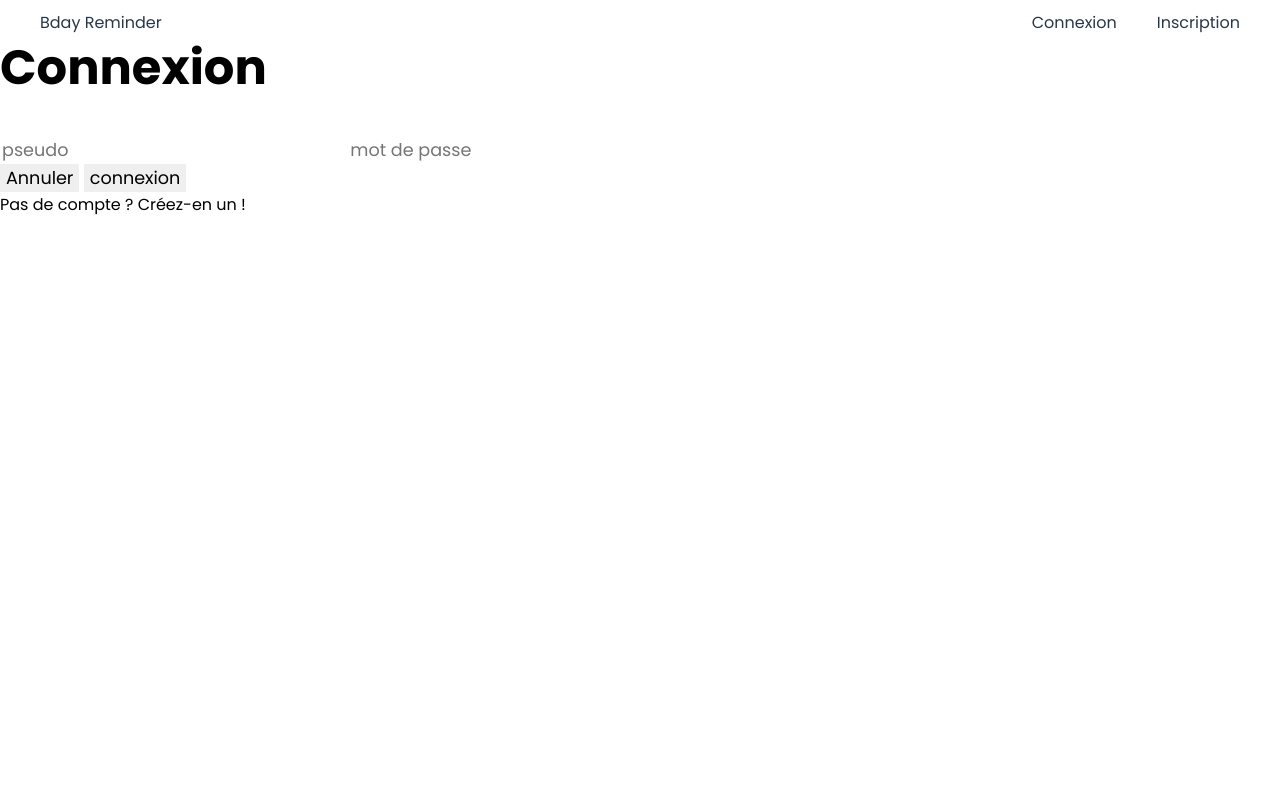
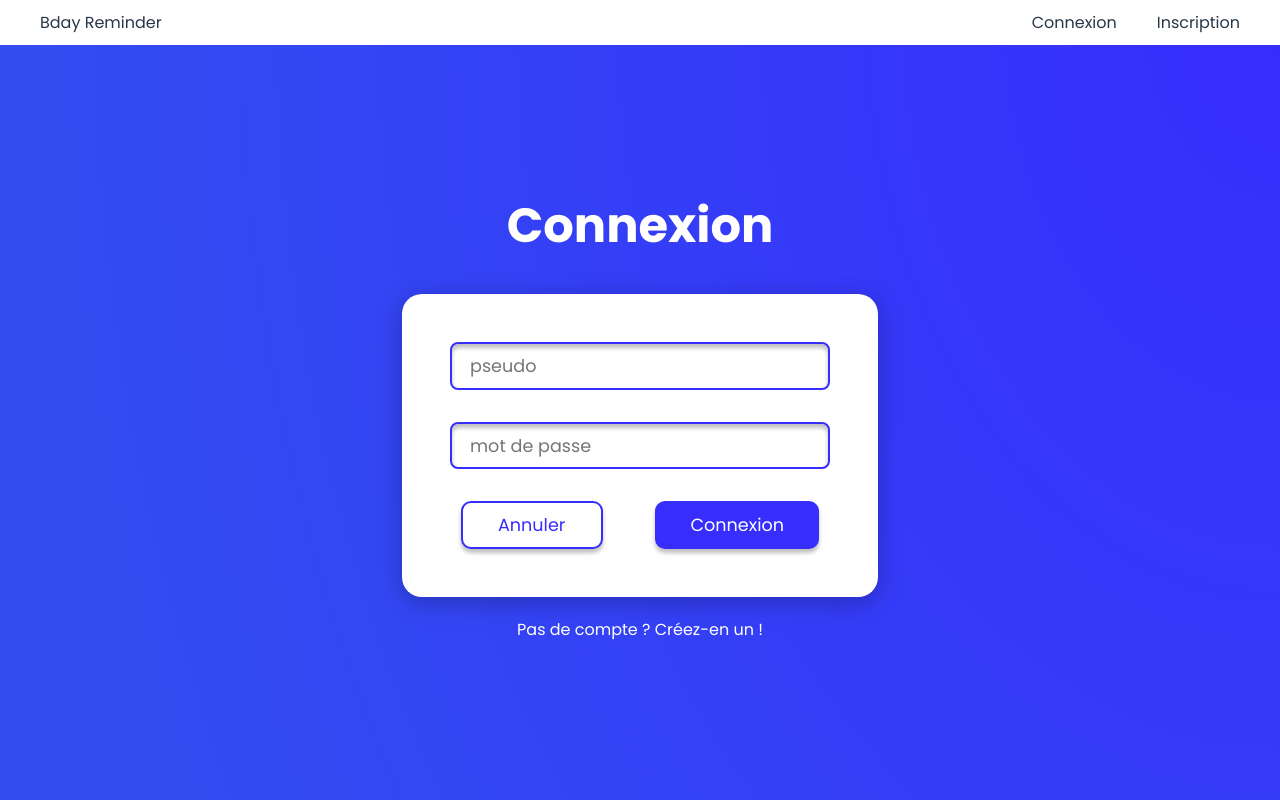
Before and after one commit to Sigmanificient/bday-reminder, a Flask app: page /auth/login in a window 1280 px wide. Run offline with Flask 2, Linux system fonts and the light colour scheme; style sheets or scripts are compiled from the project's sources.

Commit message:
login style

```diff
--- a/src/static/scss/base/_typography.scss
+++ b/src/static/scss/base/_typography.scss
@@ -1,7 +1,7 @@
 @import url('https://fonts.googleapis.com/css2?family=Poppins:wght@400;700&display=swap');
 
 body {
-  font-size: clamp(12px, 3vw, 16px);
+  font-size: clamp(12px, 2vw, 16px);
   font-family: 'Poppins', 'Arial', sans-serif;
 }
 
--- a/src/static/scss/components/_buttons.scss
+++ b/src/static/scss/components/_buttons.scss
@@ -1,12 +1,29 @@
 @use "../base/colors";
 
 .btn {
+  cursor: pointer;
   user-select: none;
-  padding: 6px 12px;
+  padding: .5em 2em;
   color: colors.$white;
-  border: 2px solid colors.$white;
   border-radius: 10px;
   background-color: colors.$blue-300;
+  box-shadow: 0 4px 4px rgba(0, 0, 0, 0.25);
+
+  &-validate {
+    color: colors.$white;
+    background-color: colors.$blue-400;
+  }
+
+  &-cancel {
+    color: colors.$blue-400;
+    background-color: colors.$white;
+    border: 2px solid colors.$blue-400;
+  }
+
+  &-info {
+    color: colors.$blue-400;
+    background-color: colors.$white;
+  }
 
   &:hover {
     color: colors.$blue-800;
--- a/src/static/scss/components/_input.scss
+++ b/src/static/scss/components/_input.scss
@@ -8,5 +8,5 @@ input[type="password"] {
   background-color: colors.$white;
   box-shadow: inset 0 4px 4px rgba(0, 0, 0, 0.25);
   border-radius: 8px;
-  padding: 8px 16px;
+  padding: .5em 1em;
 }
--- /dev/null
+++ b/src/static/scss/layout/_auth.scss
@@ -0,0 +1,35 @@
+@use "../base/colors";
+
+.auth {
+  display: grid;
+  place-items: center;
+  place-content: center;
+  background: radial-gradient(100% 229.89% at 100% 0%, colors.$blue-400 0%, colors.$blue-300 100%);
+  min-height: 100vh;
+  color: colors.$white;
+
+  form {
+    display: grid;
+    padding: 3em;
+    margin-bottom: 20px;
+    background: colors.$white;
+    box-shadow: 0 5px 25px rgba(0, 0, 0, 0.25);
+    border-radius: 20px;
+    grid-gap: 2em;
+  }
+
+  label {
+    width: 100%;
+
+    input {
+      width: 100%;
+    }
+  }
+
+  .actions {
+    display: flex;
+    justify-content: space-around;
+    flex-flow: row wrap;
+    grid-gap: 2em;
+  }
+}
--- /dev/null
+++ b/src/static/scss/pages/_login.scss
@@ -0,0 +1,5 @@
+@use "../base/colors";
+
+.container {
+  background: radial-gradient(100% 229.89% at 100% 0%, colors.$blue-400 0%, #372DFD 100%);
+}
--- a/src/static/scss/style.scss
+++ b/src/static/scss/style.scss
@@ -3,8 +3,11 @@
 @use "base/typography";
 
 @use "components/buttons";
+@use "components/input";
 
+@use "layout/auth";
 @use "layout/header";
 @use "layout/footer";
 
 @use "pages/index";
+@use "pages/login";
--- a/src/templates/auth/login.jinja2
+++ b/src/templates/auth/login.jinja2
@@ -13,8 +13,8 @@
                        placeholder="mot de passe">
             </label>
             <div class="actions">
-                <input type="reset" value="Annuler" accesskey="r">
-                <input type="submit" value="connexion">
+                <input class="btn btn-cancel" type="reset" value="Annuler" accesskey="r">
+                <input class="btn btn-validate" type="submit" value="Connexion">
             </div>
 
         </form>
```
